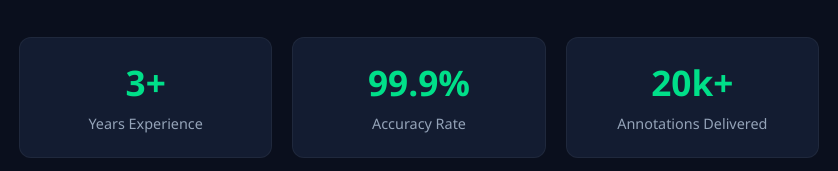
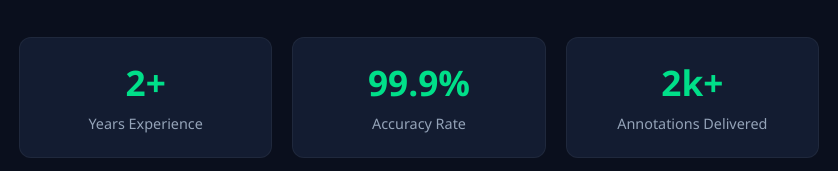
Before and after one commit to Abdulsamad-git/portfolio-websitee, a plain HTML site: page index.html in a window 1280 px wide. Shown: the part 1315-1486 px from the top of the page, 221-1059 px from the left. Drawn offline with Linux system fonts and the light colour scheme.

Commit message:
Update index.html

```diff
--- a/index.html
+++ b/index.html
@@ -61,7 +61,7 @@
                     <p>My workflow blends speed with absolute accuracy, ensuring that datasets are perfectly aligned with algorithmic requirements. From complex computer vision bounding boxes to neuroscience-level segmentation and semantic text tokenization, I bridge the gap between raw assets and smart systems.</p>
                     <div class="stats-grid">
                         <div class="stat-card">
-                            <h3>3+</h3>
+                            <h3>2+</h3>
                             <p>Years Experience</p>
                         </div>
                         <div class="stat-card">
@@ -69,7 +69,7 @@
                             <p>Accuracy Rate</p>
                         </div>
                         <div class="stat-card">
-                            <h3>20k+</h3>
+                            <h3>2k+</h3>
                             <p>Annotations Delivered</p>
                         </div>
                     </div>
```
